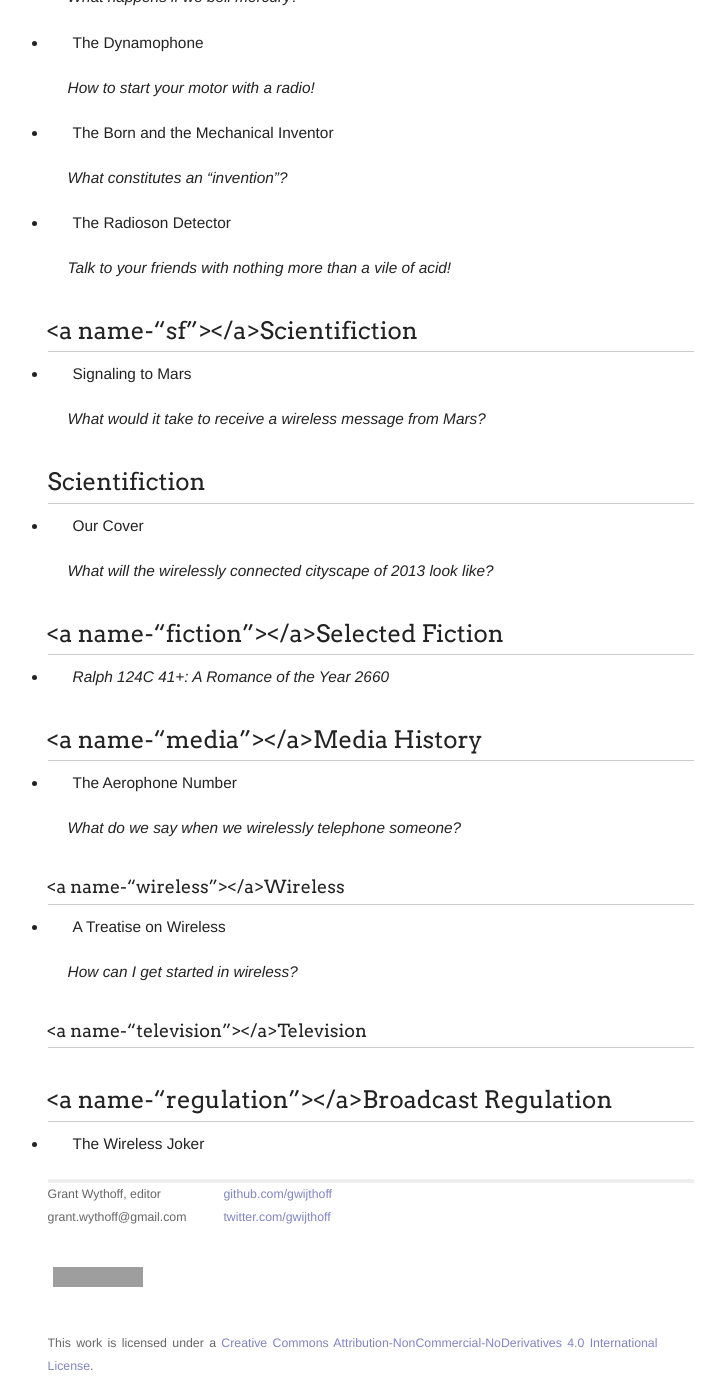
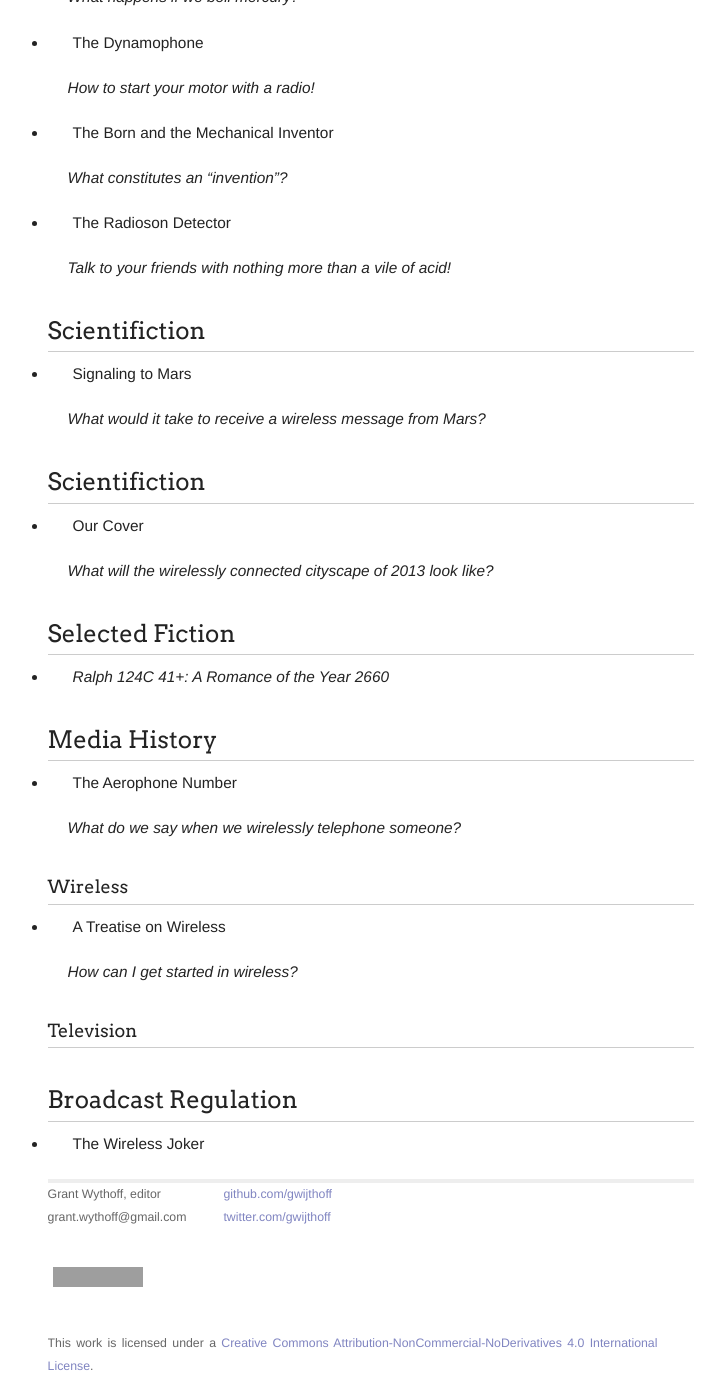
Before and after one commit to gwijthoff/perversity_of_things, a Jekyll site: the page built from TOC_thematic.md, in a window 1280 px wide and 1400 px high, scrolled down 547 px. Shown: the whole window, without its empty margins (244-969 px from the left). Built offline with Jekyll 4.4.1, drawn with Linux system fonts in a browser that asks for light colours; some of the changed text lies outside the part shown; grey boxes are pictures that could not be loaded.

Commit message:
toc formatting

```diff
--- a/TOC_thematic.md
+++ b/TOC_thematic.md
@@ -17,7 +17,7 @@ Thematic Contents
 - [Broadcast Regulation](#regulation)
 - [Selected Fiction](#fiction)
 
-<a name-"tinkering"></a>Tinkering
+<a name="tinkering"></a>Tinkering
 ----------------------------------
 
 - A New Interrupter
@@ -36,7 +36,7 @@ Thematic Contents
 
 > *Talk to your friends with nothing more than a vile of acid!*
 
-<a name-"sf"></a>Scientifiction
+<a name="sf"></a>Scientifiction
 --------------------------------
 
 - Signaling to Mars
@@ -50,27 +50,27 @@ Scientifiction
 
 > *What will the wirelessly connected cityscape of 2013 look like?*
 
-<a name-"fiction"></a>Selected Fiction
+<a name="fiction"></a>Selected Fiction
 ---------------------------------------
 
 - *Ralph 124C 41+: A Romance of the Year 2660*
 
-<a name-"media"></a>Media History
+<a name="media"></a>Media History
 ----------------------------------
 
 - The Aerophone Number
 
 > *What do we say when we wirelessly telephone someone?*
 
-### <a name-"wireless"></a>Wireless
+### <a name="wireless"></a>Wireless
 
 - A Treatise on Wireless
 
 > *How can I get started in wireless?*
 
-### <a name-"television"></a>Television
+### <a name="television"></a>Television
 
-<a name-"regulation"></a>Broadcast Regulation
+<a name="regulation"></a>Broadcast Regulation
 ----------------------------------------------
 
 - The Wireless Joker
```
